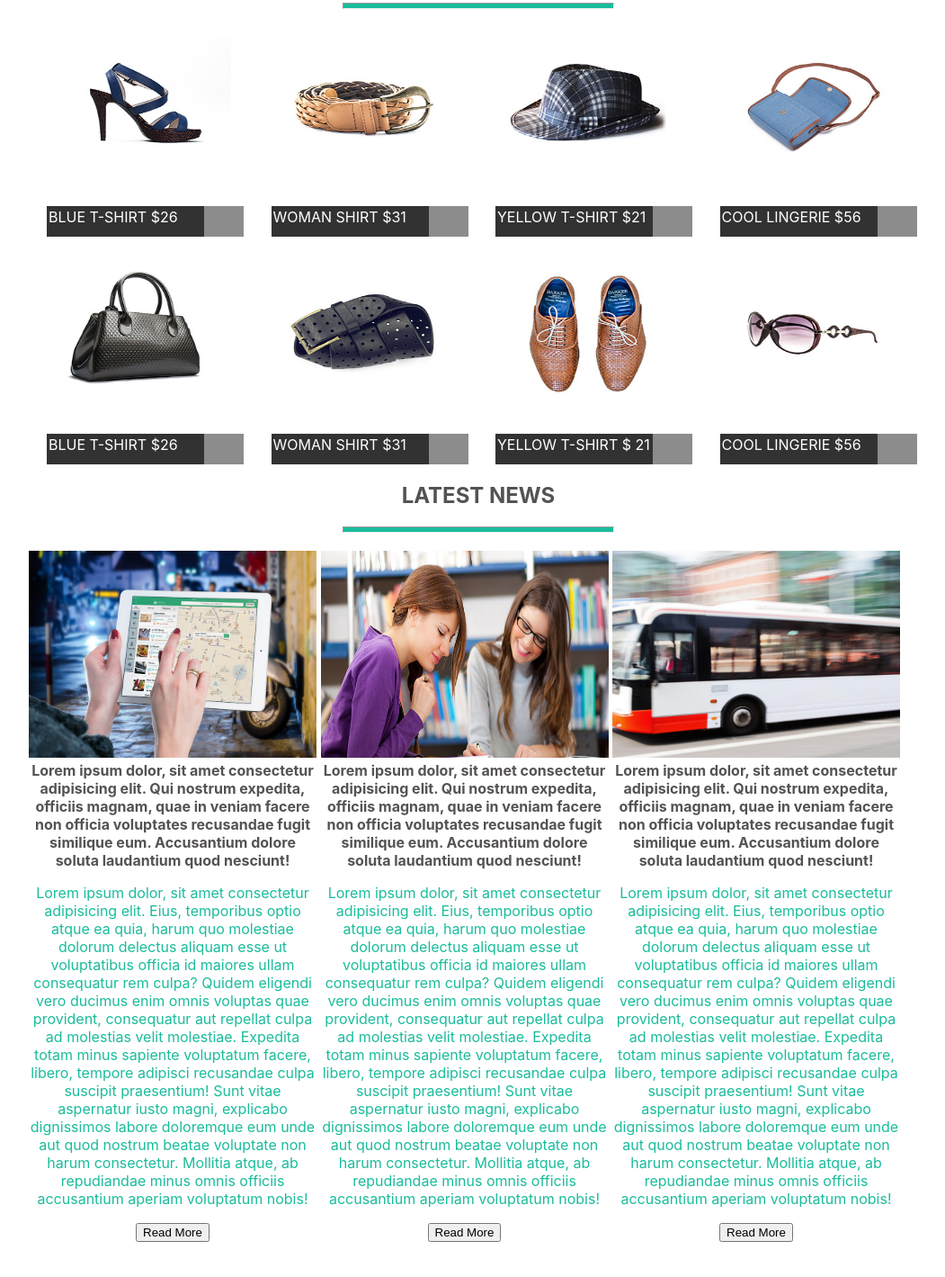
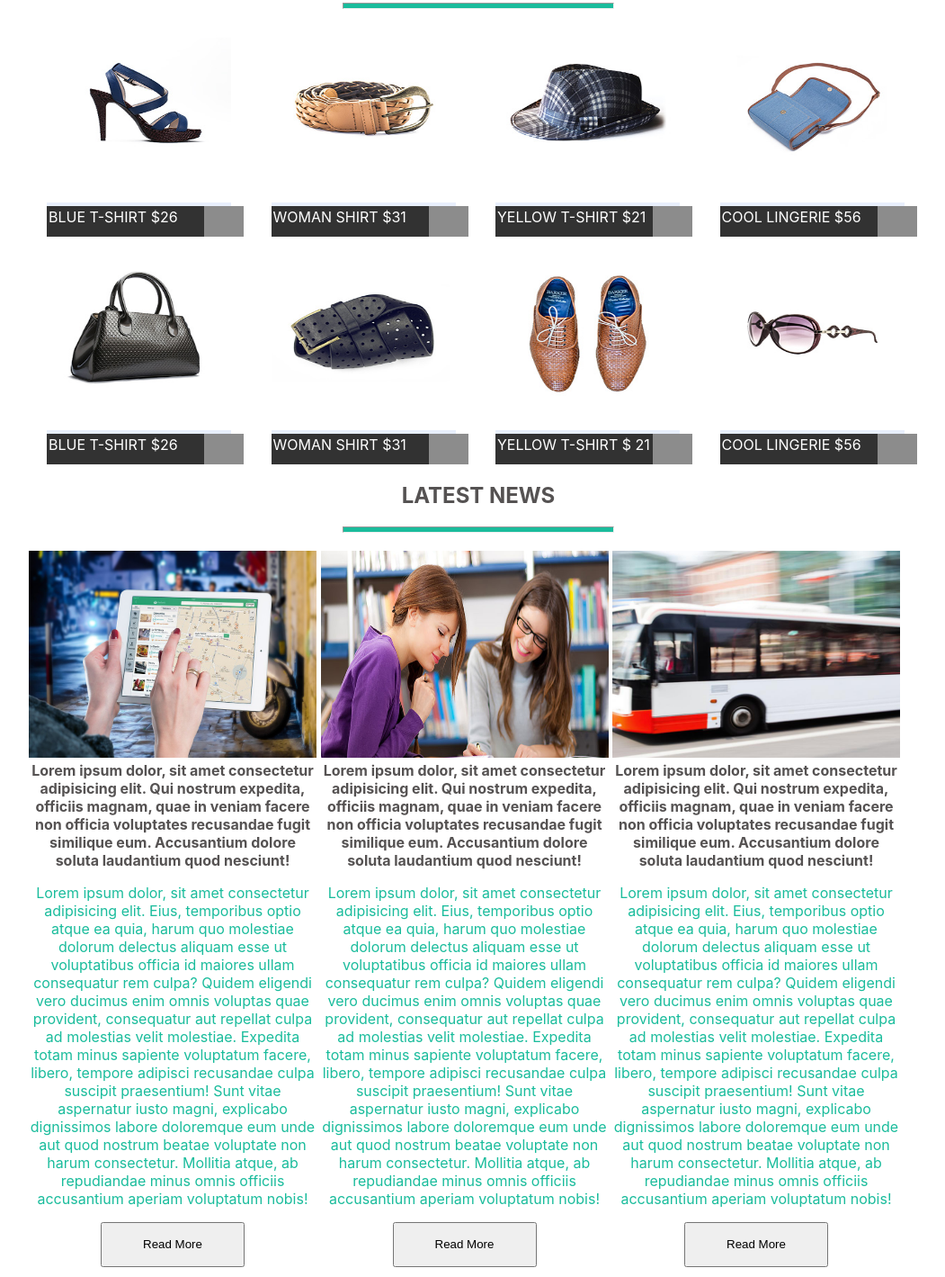
Before and after one commit to Annelly/goit-fe-course, a plain HTML site: page module 4 homework/index.html in a window 1280 px wide. Shown: the part 114-1533 px from the top of the page at 90% size, without its empty margins (108-1159 px from the left). Drawn offline with Linux system fonts and the light colour scheme.

Commit message:
змінила розмір кнопок і додала загальний дів

```diff
--- a/module 4 homework/index.html
+++ b/module 4 homework/index.html
@@ -10,6 +10,7 @@
 </head>
 
 <body>
+    <div class="wrapper">
         <header>
             <nav class="site-menu">
                 <div class="site-logo"><img src="mart копия.jpg" alt="site-logo" width="80px" height="28px"> </div>
@@ -73,8 +74,8 @@
                         <h4 class="title-text">Lorem ipsum dolor, sit amet consectetur adipisicing elit. Qui nostrum expedita, officiis magnam, quae in veniam facere non officia voluptates recusandae fugit similique eum. Accusantium dolore soluta laudantium quod nesciunt!</h4>
                         <div class="box"> </div>
                         <p class="text">Lorem ipsum dolor, sit amet consectetur adipisicing elit. Eius, temporibus optio atque ea quia, harum quo molestiae dolorum delectus aliquam esse ut voluptatibus officia id maiores ullam consequatur rem culpa? Quidem eligendi vero
-                        ducimus enim omnis voluptas quae provident, consequatur aut repellat culpa ad molestias velit molestiae. Expedita totam minus sapiente voluptatum facere, libero, tempore adipisci recusandae culpa suscipit praesentium! Sunt vitae
-                        aspernatur iusto magni, explicabo dignissimos labore doloremque eum unde aut quod nostrum beatae voluptate non harum consectetur. Mollitia atque, ab repudiandae minus omnis officiis accusantium aperiam voluptatum nobis!</p>
+                            ducimus enim omnis voluptas quae provident, consequatur aut repellat culpa ad molestias velit molestiae. Expedita totam minus sapiente voluptatum facere, libero, tempore adipisci recusandae culpa suscipit praesentium! Sunt
+                            vitae aspernatur iusto magni, explicabo dignissimos labore doloremque eum unde aut quod nostrum beatae voluptate non harum consectetur. Mollitia atque, ab repudiandae minus omnis officiis accusantium aperiam voluptatum nobis!</p>
                         <div>
                             <input type="button" value="Read More">
                         </div>
@@ -84,8 +85,8 @@
                         <h4 class="title-text">Lorem ipsum dolor, sit amet consectetur adipisicing elit. Qui nostrum expedita, officiis magnam, quae in veniam facere non officia voluptates recusandae fugit similique eum. Accusantium dolore soluta laudantium quod nesciunt!</h4>
                         <div class="box"> </div>
                         <p class="text">Lorem ipsum dolor, sit amet consectetur adipisicing elit. Eius, temporibus optio atque ea quia, harum quo molestiae dolorum delectus aliquam esse ut voluptatibus officia id maiores ullam consequatur rem culpa? Quidem eligendi vero
-                        ducimus enim omnis voluptas quae provident, consequatur aut repellat culpa ad molestias velit molestiae. Expedita totam minus sapiente voluptatum facere, libero, tempore adipisci recusandae culpa suscipit praesentium! Sunt vitae
-                        aspernatur iusto magni, explicabo dignissimos labore doloremque eum unde aut quod nostrum beatae voluptate non harum consectetur. Mollitia atque, ab repudiandae minus omnis officiis accusantium aperiam voluptatum nobis!</p>
+                            ducimus enim omnis voluptas quae provident, consequatur aut repellat culpa ad molestias velit molestiae. Expedita totam minus sapiente voluptatum facere, libero, tempore adipisci recusandae culpa suscipit praesentium! Sunt
+                            vitae aspernatur iusto magni, explicabo dignissimos labore doloremque eum unde aut quod nostrum beatae voluptate non harum consectetur. Mollitia atque, ab repudiandae minus omnis officiis accusantium aperiam voluptatum nobis!</p>
                         <div>
                             <input type="button" value="Read More">
                         </div>
@@ -95,8 +96,8 @@
                         <h4 class="title-text">Lorem ipsum dolor, sit amet consectetur adipisicing elit. Qui nostrum expedita, officiis magnam, quae in veniam facere non officia voluptates recusandae fugit similique eum. Accusantium dolore soluta laudantium quod nesciunt!</h4>
                         <div class="box"> </div>
                         <p class="text">Lorem ipsum dolor, sit amet consectetur adipisicing elit. Eius, temporibus optio atque ea quia, harum quo molestiae dolorum delectus aliquam esse ut voluptatibus officia id maiores ullam consequatur rem culpa? Quidem eligendi vero
-                        ducimus enim omnis voluptas quae provident, consequatur aut repellat culpa ad molestias velit molestiae. Expedita totam minus sapiente voluptatum facere, libero, tempore adipisci recusandae culpa suscipit praesentium! Sunt vitae
-                        aspernatur iusto magni, explicabo dignissimos labore doloremque eum unde aut quod nostrum beatae voluptate non harum consectetur. Mollitia atque, ab repudiandae minus omnis officiis accusantium aperiam voluptatum nobis!</p>
+                            ducimus enim omnis voluptas quae provident, consequatur aut repellat culpa ad molestias velit molestiae. Expedita totam minus sapiente voluptatum facere, libero, tempore adipisci recusandae culpa suscipit praesentium! Sunt
+                            vitae aspernatur iusto magni, explicabo dignissimos labore doloremque eum unde aut quod nostrum beatae voluptate non harum consectetur. Mollitia atque, ab repudiandae minus omnis officiis accusantium aperiam voluptatum nobis!</p>
                         <div>
                             <input type="button" value="Read More">
                         </div>
@@ -104,7 +105,7 @@
                 </ul>
             </section>
         </main>
-
+    </div>
 
 </body>
 
--- a/module 4 homework/style1.css
+++ b/module 4 homework/style1.css
@@ -2,6 +2,11 @@
                                                                                                                             font-family: -apple-system, BlinkMacSystemFont, 'Segoe UI', Roboto, Oxygen, Ubuntu, Cantarell, 'Open Sans', 'Helvetica Neue', sans-serif;
                                                                                                                             color: #0f0101;
                                                                                                                             background: white;
+                                                                                                                        }
+
+                                                                                                                        .wrapper {
+                                                                                                                            width: 1100px;
+                                                                                                                            margin: auto;
                                                                                                                         }
 
                                                                                                                         .site-logo {
@@ -56,6 +61,11 @@
                                                                                                                             text-decoration: none;
                                                                                                                             margin-right: 40px;
                                                                                                                             font-family: Roboto, sans-serif;
+                                                                                                                            background: #e8effc;
+                                                                                                                        }
+
+                                                                                                                        img {
+                                                                                                                            background: #e8effc;
                                                                                                                         }
 
                                                                                                                         .title {
@@ -117,8 +127,13 @@
                                                                                                                             margin: auto;
                                                                                                                         }
 
+                                                                                                                        input {
+                                                                                                                            width: 160px;
+                                                                                                                            height: 50px;
+                                                                                                                        }
+
                                                                                                                         input:hover {
                                                                                                                             background: #1abc9c;
-                                                                                                                            width: 100px;
-                                                                                                                            height: 20px;
+                                                                                                                            width: 160px;
+                                                                                                                            height: 50px;
                                                                                                                         }
```
Lines whose indentation alone changed are shown as unchanged.
